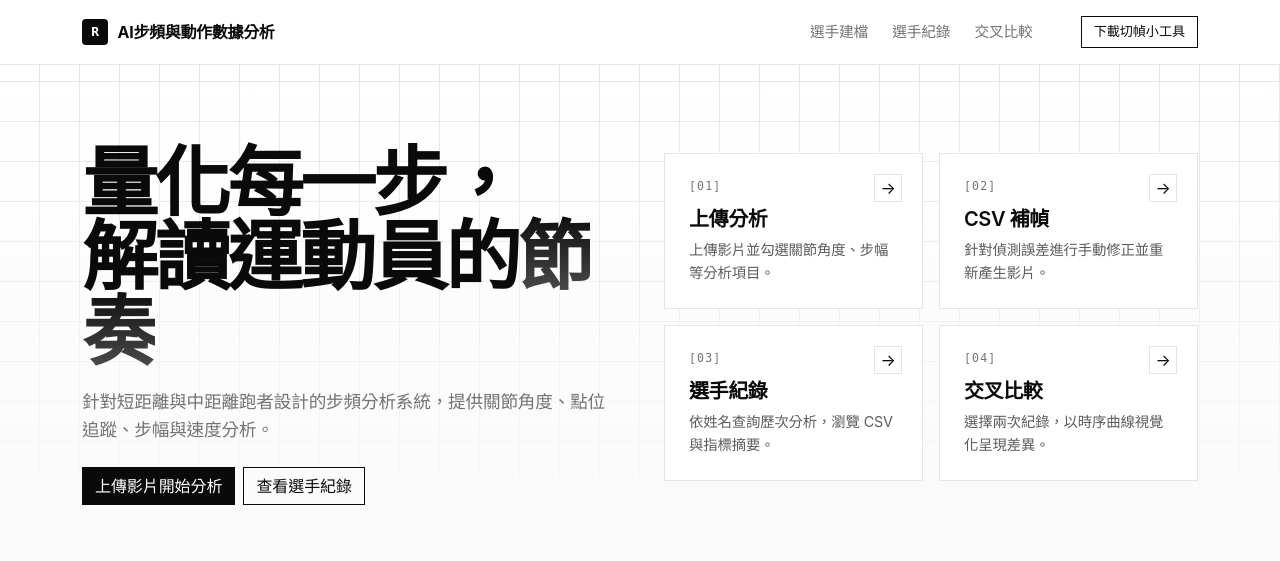
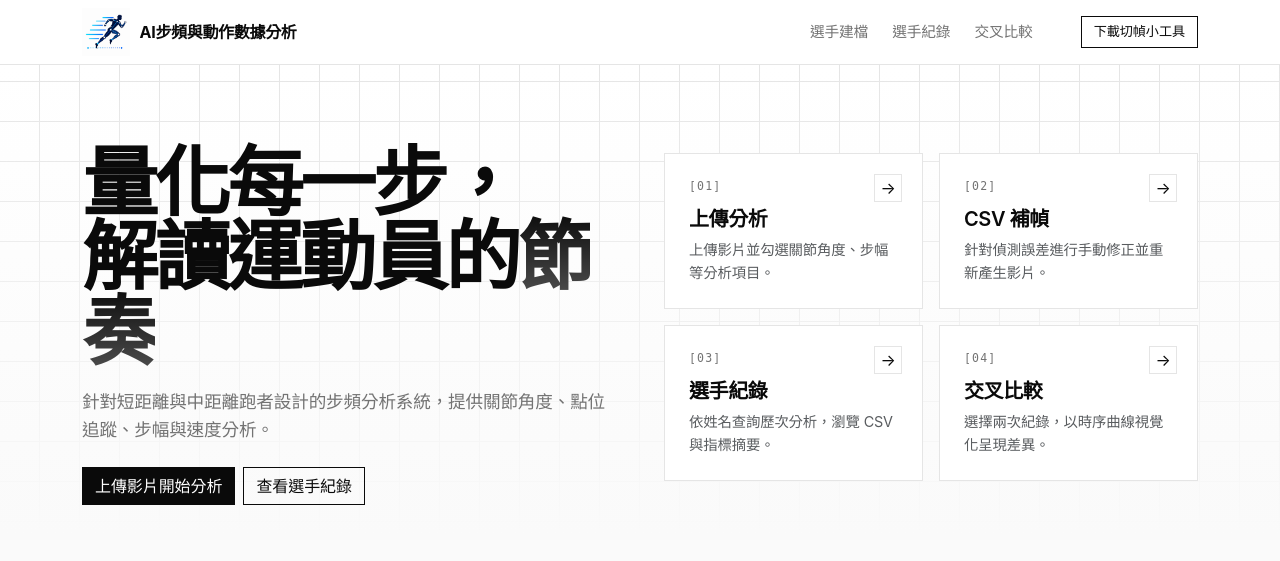
Before and after one commit to YuTzu2003/pose_estimation, a Flask app: page / in a window 1280 px wide. Shown: the top 561 px of the page. Run offline with Flask 3, Linux system fonts and the light colour scheme; data that the repository does not hold is empty; some libraries are stand-ins or nearby versions.

Commit message:
create system logo

```diff
--- a/templates/base.html
+++ b/templates/base.html
@@ -7,6 +7,7 @@
   <link rel="stylesheet" href="{{ url_for('static', filename='css/bootstrap.min.css') }}" />
   <link rel="stylesheet" href="{{ url_for('static', filename='css/bootstrap-icons.min.css') }}">
   <link rel="stylesheet" href="{{ url_for('static', filename='css/style.css') }}" />
+  <link rel="icon" type="image/x-icon"href="{{ url_for('static', filename='image/logo.png') }}">
   {% block extra_head %}{% endblock %}
 </head>
 <body>
@@ -14,7 +15,8 @@
   <nav class="app-nav">
     <div class="container-xl">
       <a class="brand" href="{{ url_for('index') }}">
-        <span class="brand-mark">R</span>AI步頻與動作數據分析
+        <img src="{{ url_for('static', filename='image/logo.png') }}" alt="Logo" height="48">
+        AI步頻與動作數據分析
       </a>
       <div class="app-nav-links">
         {# "首頁" link removed per user request, using the brand icon instead #}
```
Also changed, not shown: static/image/logo.png (added).
